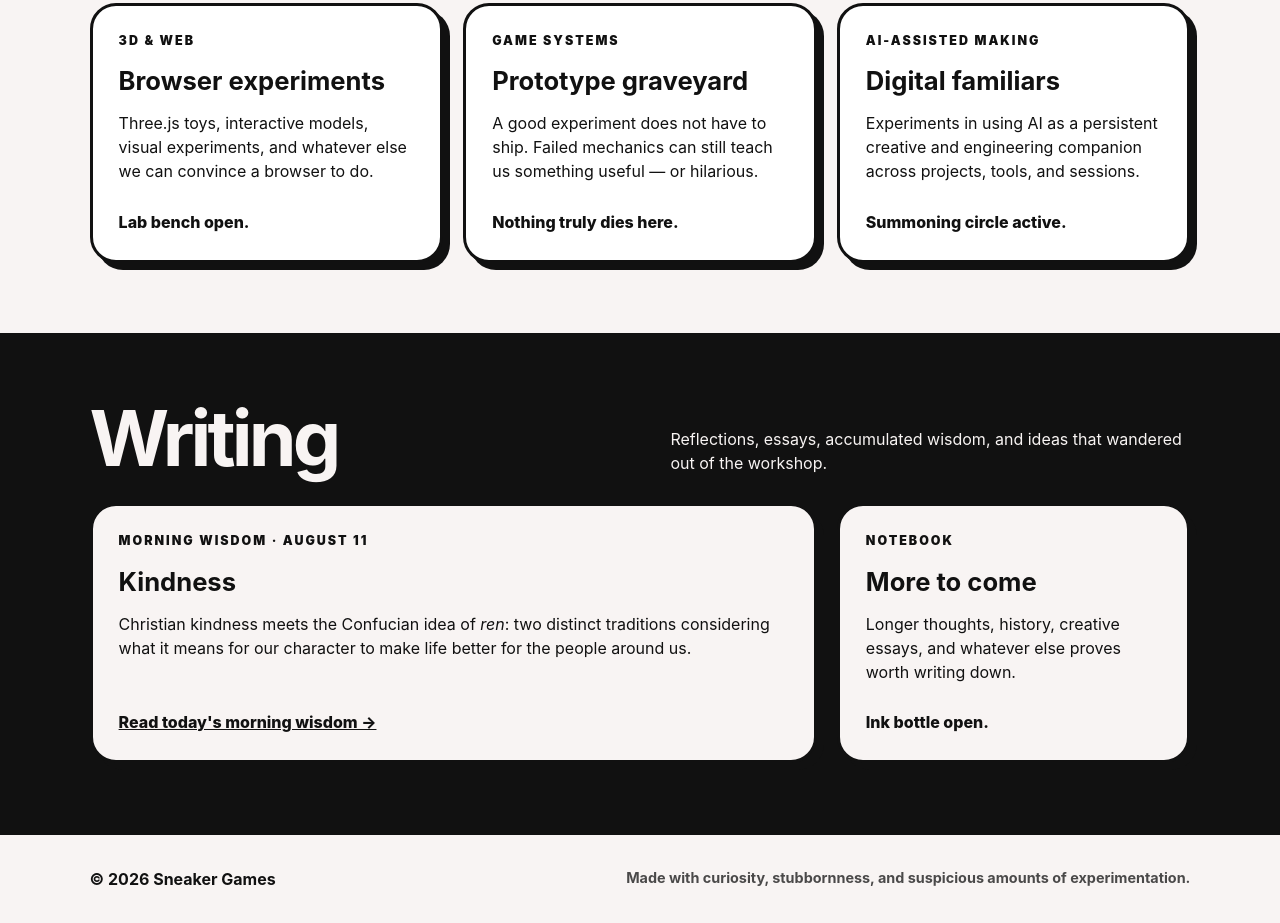
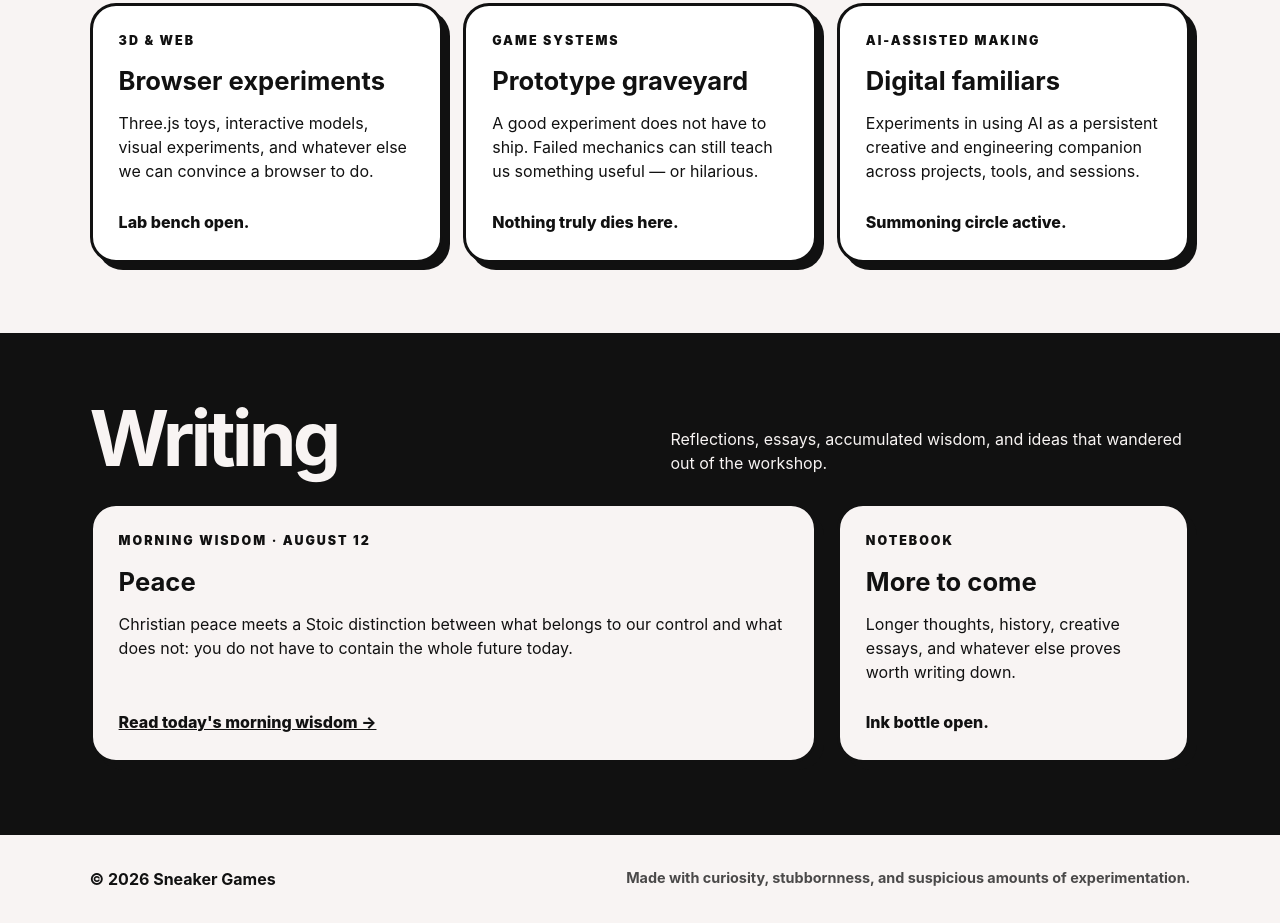
Before and after one commit to sec-knight/sneaker.games, a plain HTML site: page index.html in a window 1280 px wide. Shown: the part 1934-2857 px from the top of the page. Drawn offline with Linux system fonts and the light colour scheme.

Commit message:
Feature August 12 Morning Wisdom

```diff
--- a/index.html
+++ b/index.html
@@ -20,7 +20,7 @@
       <section class="section" id="games"><div class="section-heading"><h2>Games</h2><p>The things that escape the workshop and become playable.</p></div><div class="grid"><article class="card featured"><span class="card-kicker">In development</span><h3>Spheres of Influence</h3><p>A living game-world experiment built around armies, domains, strange creatures, and systems that collide in entertaining ways.</p><div class="meta status">Prototype cooking</div></article><article class="card"><span class="card-kicker">Coming soon</span><h3>Playable Demos</h3><p>Small browser builds, combat sandboxes, and experiments will land here as they become worth sharing.</p><div class="meta">No launcher required.</div></article></div></section>
       <section class="section alt" id="devlog"><div class="section-heading"><h2>Devlog</h2><p>What changed, what broke, what survived, and what we learned from it.</p></div><div class="grid"><article class="card"><span class="card-kicker">Devlog 001</span><h3>The site is alive.</h3><p>Sneaker.games now deploys directly from GitHub through Cloudflare. The first tiny piece of the studio has escaped containment.</p><div class="meta">August 2026</div></article><article class="card"><span class="card-kicker">Next</span><h3>From prototype to playground</h3><p>The next milestone is putting real playable experiments behind that wonderfully dangerous pink button.</p><div class="meta">Soon™</div></article><article class="card"><span class="card-kicker">Field notes</span><h3>Build in public</h3><p>Design notes, technical experiments, benchmarks, failures, victories, and the occasional blue slime incident.</p><div class="meta">Chaos documented.</div></article></div></section>
       <section class="section" id="workshop"><div class="section-heading"><h2>Workshop</h2><p>Not everything here needs to become a game. Some ideas deserve to exist simply because they are neat.</p></div><div class="grid"><article class="card"><span class="card-kicker">3D & Web</span><h3>Browser experiments</h3><p>Three.js toys, interactive models, visual experiments, and whatever else we can convince a browser to do.</p><div class="meta">Lab bench open.</div></article><article class="card"><span class="card-kicker">Game systems</span><h3>Prototype graveyard</h3><p>A good experiment does not have to ship. Failed mechanics can still teach us something useful — or hilarious.</p><div class="meta">Nothing truly dies here.</div></article><article class="card"><span class="card-kicker">AI-assisted making</span><h3>Digital familiars</h3><p>Experiments in using AI as a persistent creative and engineering companion across projects, tools, and sessions.</p><div class="meta">Summoning circle active.</div></article></div></section>
-      <section class="section alt" id="writing"><div class="section-heading"><h2>Writing</h2><p>Reflections, essays, accumulated wisdom, and ideas that wandered out of the workshop.</p></div><div class="grid"><article class="card featured"><span class="card-kicker">Morning Wisdom · August 11</span><h3>Kindness</h3><p>Christian kindness meets the Confucian idea of <em>ren</em>: two distinct traditions considering what it means for our character to make life better for the people around us.</p><div class="meta"><a href="writing.html">Read today's morning wisdom →</a></div></article><article class="card"><span class="card-kicker">Notebook</span><h3>More to come</h3><p>Longer thoughts, history, creative essays, and whatever else proves worth writing down.</p><div class="meta">Ink bottle open.</div></article></div></section>
+      <section class="section alt" id="writing"><div class="section-heading"><h2>Writing</h2><p>Reflections, essays, accumulated wisdom, and ideas that wandered out of the workshop.</p></div><div class="grid"><article class="card featured"><span class="card-kicker">Morning Wisdom · August 12</span><h3>Peace</h3><p>Christian peace meets a Stoic distinction between what belongs to our control and what does not: you do not have to contain the whole future today.</p><div class="meta"><a href="writing.html">Read today's morning wisdom →</a></div></article><article class="card"><span class="card-kicker">Notebook</span><h3>More to come</h3><p>Longer thoughts, history, creative essays, and whatever else proves worth writing down.</p><div class="meta">Ink bottle open.</div></article></div></section>
     </main>
     <footer class="footer"><span>© <span id="year"></span> Sneaker Games</span><span class="tiny">Made with curiosity, stubbornness, and suspicious amounts of experimentation.</span></footer>
   </div><script src="script.js"></script>
```
